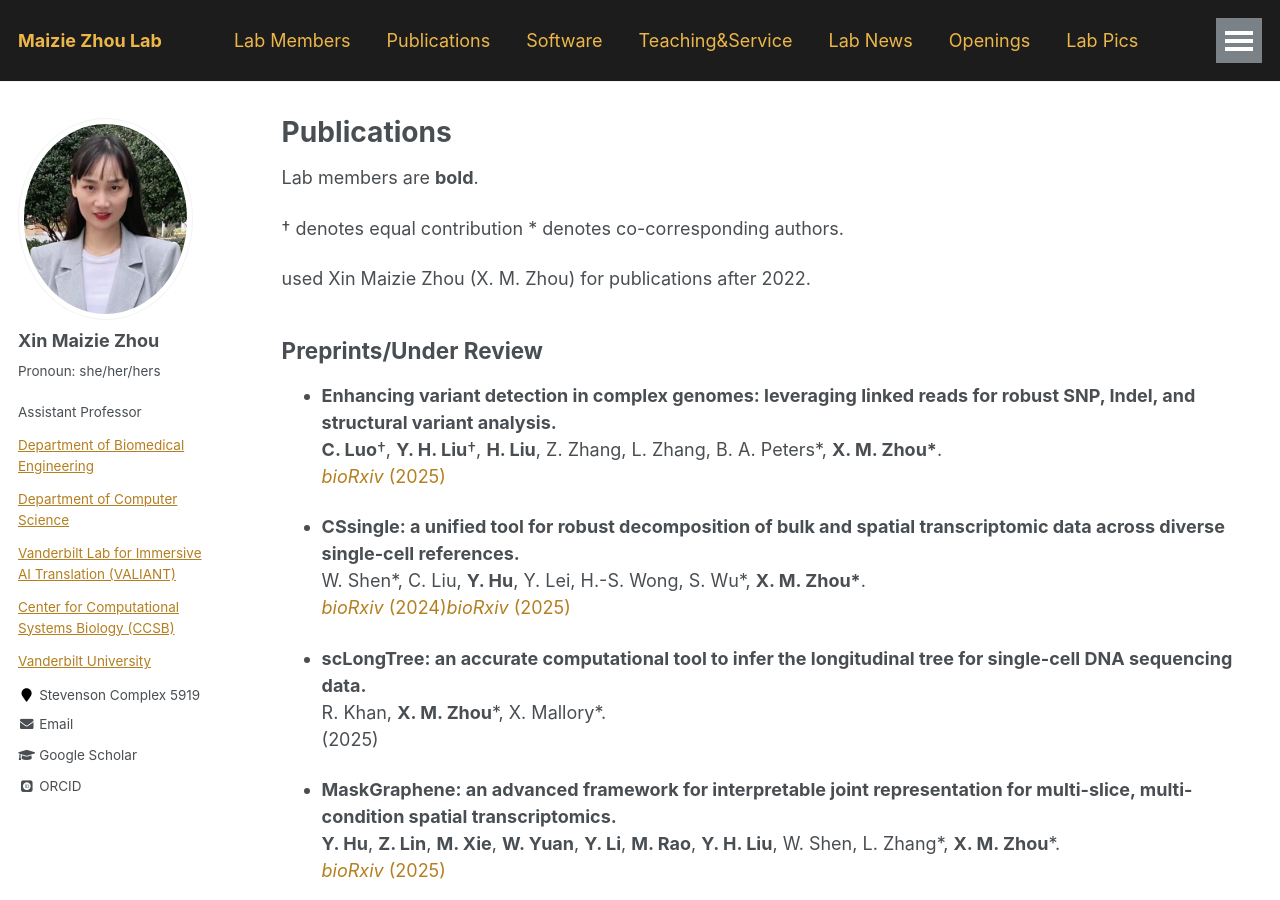
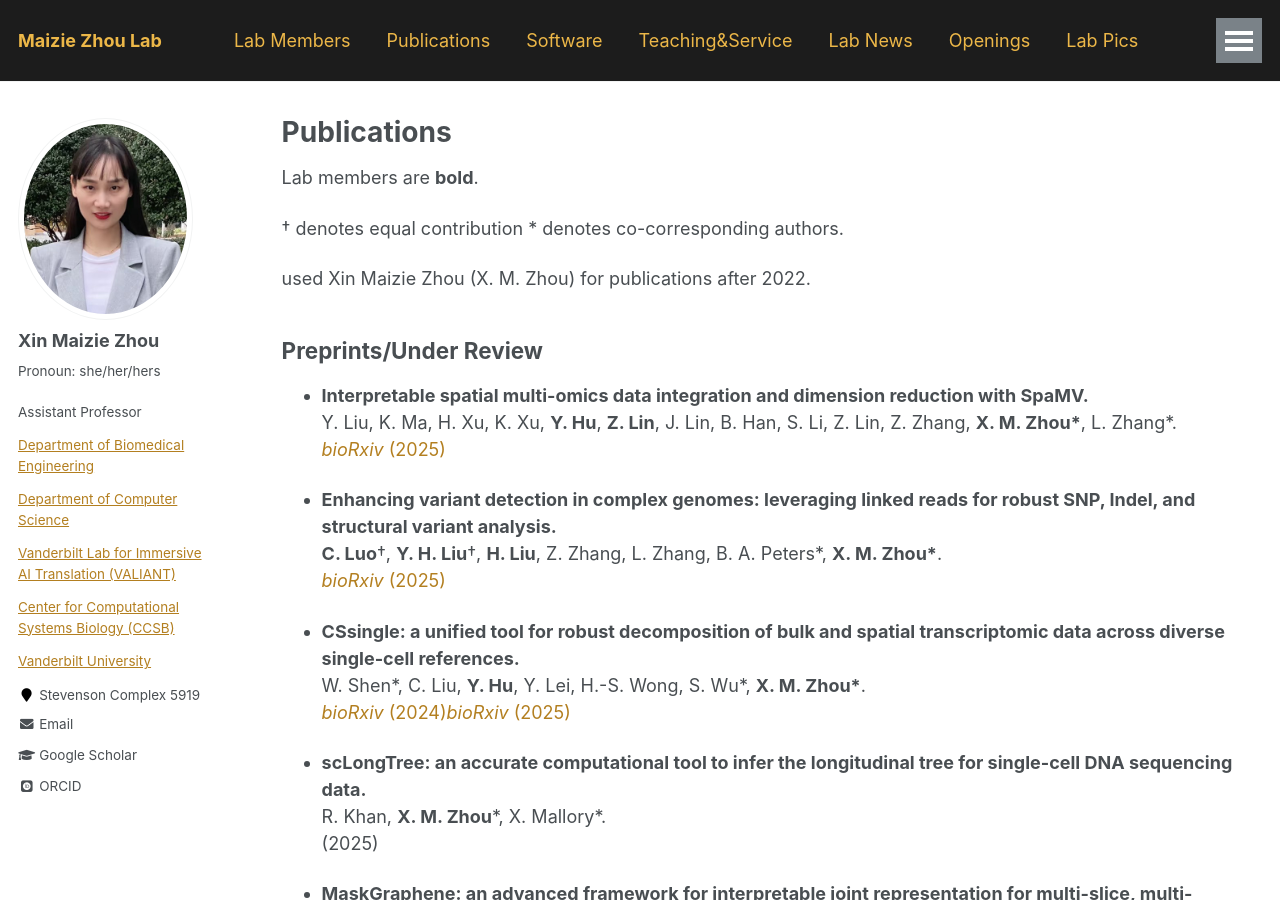
Before and after one commit to maiziezhoulab/Maiziezhoulab.github.io, a Jekyll site: the page built from _pages/publications.md, in a window 1280 px wide and 900 px high. Built offline with Jekyll 4.4.1, drawn with Linux system fonts in a browser that asks for light colours; some web fonts are replaced.

Commit message:
Update publications.md

```diff
--- a/_pages/publications.md
+++ b/_pages/publications.md
@@ -24,6 +24,10 @@ Lab members are **bold**.
 used Xin Maizie Zhou (X. M. Zhou) for publications after 2022.
 
 ## Preprints/Under Review
+- **Interpretable spatial multi-omics data integration and dimension reduction with SpaMV.**
+   Y. Liu, K. Ma, H. Xu, K. Xu, **Y. Hu**, **Z. Lin**, J. Lin, B. Han, S. Li, Z. Lin, Z. Zhang, **X. M. Zhou\***, L. Zhang\*.
+  [_bioRxiv_ (2025)](https://www.biorxiv.org/content/10.1101/2025.08.02.668264v1)
+
 - **Enhancing variant detection in complex genomes: leveraging linked reads for robust SNP, Indel, and structural variant analysis.**
    **C. Luo**†, **Y. H. Liu**†, **H. Liu**, Z. Zhang, L. Zhang, B. A. Peters\*, **X. M. Zhou\***.
   [_bioRxiv_ (2025)](https://www.biorxiv.org/content/10.1101/2025.03.31.646392v1)
```
